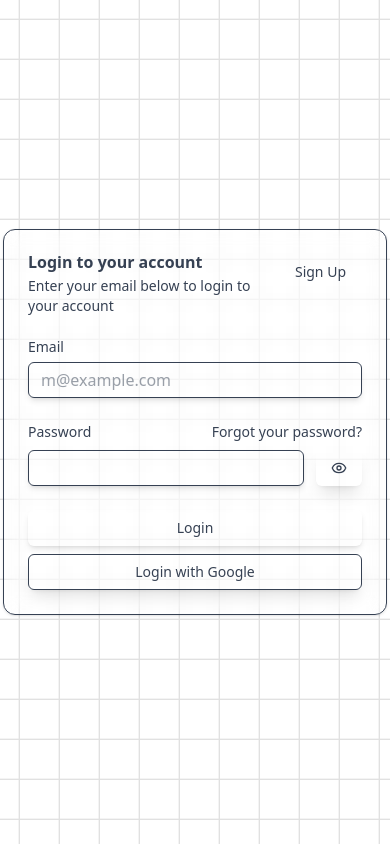
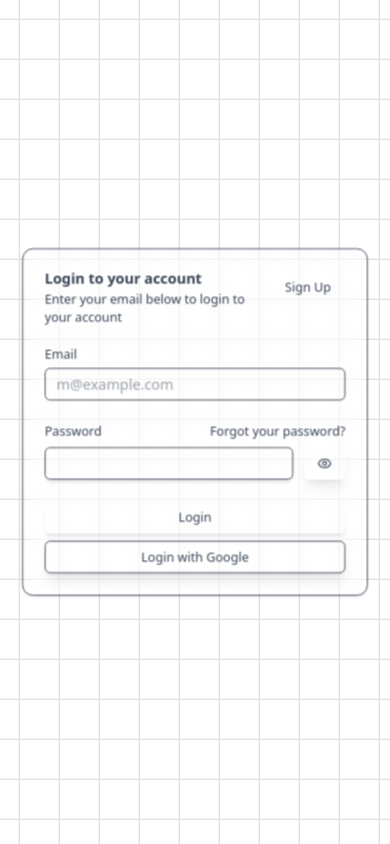
Before and after one commit to sandipannas/chat-app, a React (Vite) app in the folder front/: page /login in a window 390 px wide. Built offline with nearby package versions, Linux system fonts and the light colour scheme; no server answers.

Commit message:
Update LogInPage.jsx

```diff
--- a/front/src/pages/LogInPage.jsx
+++ b/front/src/pages/LogInPage.jsx
@@ -19,6 +19,9 @@ import { useAuthFunctions } from "@/store/AuthFunction";
 import { LuEye, LuEyeClosed } from "react-icons/lu";
 import toast from "react-hot-toast";
 import { Loader2 } from "lucide-react";
+
+
+
 
 const LogInPage = () => {
   const { login } = useAuthFunctions();
@@ -75,7 +78,7 @@ const LogInPage = () => {
           hoverFillColor="#B2BEB5"
         />
       </div>
-      <Card className="w-full max-w-sm self-center z-1 text-gray-700 backdrop-blur-sm backdrop-opacity-70 ">
+      <Card className="w-full max-w-sm self-center z-1 scale-90 text-gray-700 backdrop-blur-sm backdrop-opacity-70 lg:scale-100">
         <CardHeader>
           <CardTitle>Login to your account</CardTitle>
           <CardDescription>
@@ -96,7 +99,7 @@ const LogInPage = () => {
                   id="email"
                   type="email"
                   placeholder="m@example.com"
-                  className="shadow-md"
+                  className="lg:shadow-md"
                   onChange={(e) =>
                     setFormData((currentFormData) => ({
                       ...currentFormData,
@@ -144,7 +147,7 @@ const LogInPage = () => {
             </div>
           </form>
         </CardContent>
-        <CardFooter className="flex-col gap-2">
+        <CardFooter className="flex flex-col gap-2">
           <Button
             type="submit"
             className="w-full shadow-outline shadow-md hover:rounded-md hover:border-green-500 hover:border"
```
